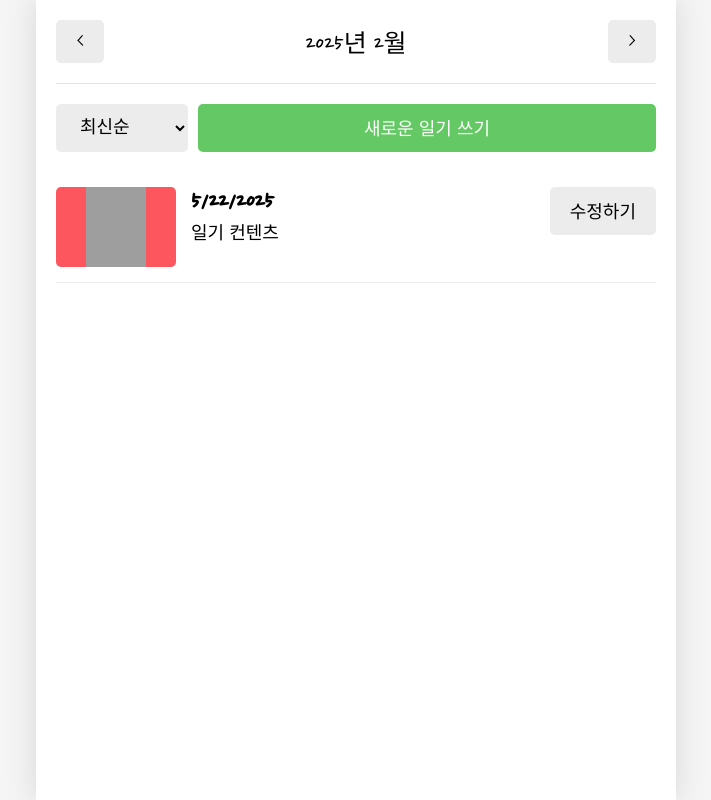
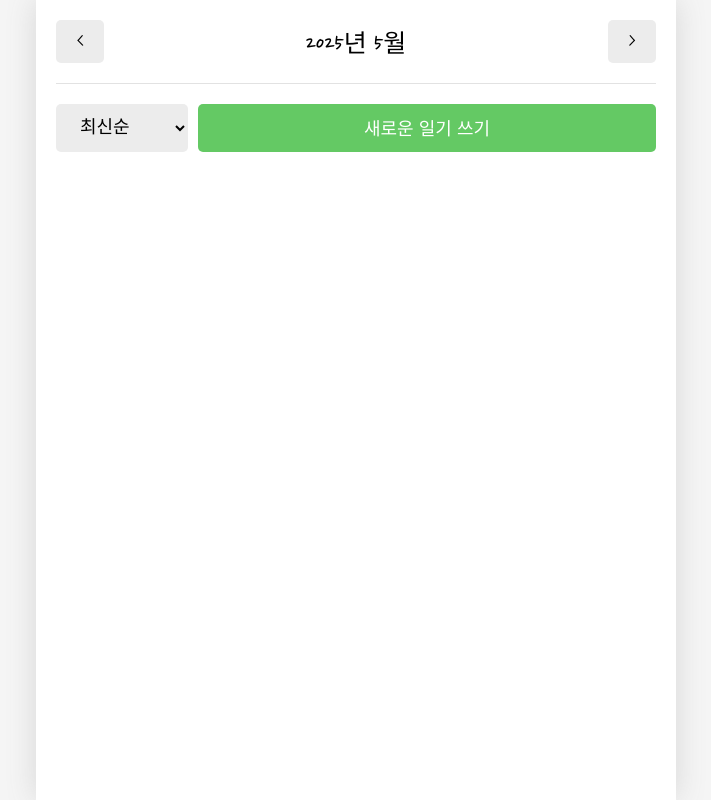
Before and after one commit to jjeankim/emotion-diary, a React (Create React App) app: page / in a window 1280 px wide. Shown: the whole page, without its empty margins (284-995 px from the left). Built offline with nearby package versions, Linux system fonts and the light colour scheme; grey boxes are pictures that could not be loaded; a web font is replaced by a local one.

Commit message:
Feat: Home page 기능 완료(페이지 이동,정렬)

```diff
--- a/src/App.js
+++ b/src/App.js
@@ -21,21 +21,27 @@
   }
 }
 
-const DiaryStateContext = createContext();
-const DiaryDispatchContext = createContext();
+export const DiaryStateContext = createContext();
+export const DiaryDispatchContext = createContext();
 
 const mockDate = [
   {
     id: 1,
-    createDate: new Date().getTime(),
+    createdDate: new Date("2025-02-19").getTime(),
     emotionId: 1,
     content: "1번 일기 내용",
   },
   {
     id: 2,
-    createDate: new Date().getTime(),
+    createdDate: new Date("2025-02-18").getTime(),
     emotionId: 2,
     content: "2번 일기 내용",
+  },
+  {
+    id: 3,
+    createdDate: new Date("2025-01-20").getTime(),
+    emotionId: 3,
+    content: "3번 일기 내용",
   },
 ];
 
@@ -43,11 +49,11 @@
   const [data, dispatch] = useReducer(reducer, mockDate);
   const idRef = useRef(3);
 
-  const onCreate = (createDate, emotionId, content) => {
+  const onCreate = (createdDate, emotionId, content) => {
     dispatch({
       type: "CREATE",
       data: {
-        createDate,
+        createdDate,
         emotionId,
         content,
         id: idRef.current++,
--- a/src/components/DiaryItem.jsx
+++ b/src/components/DiaryItem.jsx
@@ -1,20 +1,28 @@
+import { useNavigate } from "react-router-dom";
 import { getEmotionImage } from "../util/get-emotion-image";
 import Button from "./Button";
 import "./DiaryItem.css";
 
-const DiaryItem = () => {
-  const emotionId = 5;
+const DiaryItem = ({id, emotionId, content, createdDate}) => {
+
+  const nav = useNavigate()
+
   return (
     <div className="DiaryItem">
-      <div className={`img_section img_section_${emotionId}`}>
+      <div
+        onClick={() => nav(`/diary/${id}`)}
+        className={`img_section img_section_${emotionId}`}
+      >
         <img src={getEmotionImage(emotionId)} alt="" />
       </div>
-      <div className="info_section">
-        <div className="created_date">{new Date().toLocaleDateString()}</div>
-        <div className="content">일기 컨텐츠</div>
+      <div onClick={() => nav(`/diary/${id}`)} className="info_section">
+        <div className="created_date">
+          {new Date(createdDate).toLocaleDateString()}
+        </div>
+        <div className="content">{content}</div>
       </div>
       <div className="button_section">
-        <Button
+        <Button onClick={() => nav(`/edit/${id}`)}
           text="수정하기
         "
         />
--- a/src/components/DiaryList.jsx
+++ b/src/components/DiaryList.jsx
@@ -1,20 +1,49 @@
-import Button from "./Button"
+import { useNavigate } from "react-router-dom";
+import Button from "./Button";
 import DiaryItem from "./DiaryItem";
 import "./DiaryList.css";
+import { useState } from "react";
 
-const DiaryList = () => {
-  return <div className="DiaryList">
+const DiaryList = ({ data }) => {
+  const [sortType, setSortType] = useState("latest");
+
+  const onChangeSortType = (e) => {
+    setSortType(e.target.value);
+  };
+
+  const getSortedData = () => {
+    return data.toSorted((a, b) => {
+      if (sortType === "oldest") {
+        return Number(a.createdDate) - Number(b.createdDate);
+      } else {
+        return b.createdDate - a.createdDate;
+      }
+    });
+  };
+
+  const sortedData = getSortedData()
+  const nav = useNavigate();
+
+  return (
+    <div className="DiaryList">
       <div className="menu_bar">
-      <select>
+        <select onChange={onChangeSortType}>
           <option value={"latest"}>최신순</option>
           <option value={"oldest"}>오래된 순</option>
         </select>
-      <Button text={"새로운 일기 쓰기"} type={"POSITIVE"} />
+        <Button
+          onClick={() => nav("/new")}
+          text={"새로운 일기 쓰기"}
+          type={"POSITIVE"}
+        />
       </div>
       <div className="list_wrapper">
-      <DiaryItem />
+        {sortedData.map((item) => (
+          <DiaryItem key={item.id} {...item} />
+        ))}
       </div>
     </div>
-}
+  );
+};
 
-export default DiaryList
+export default DiaryList;
--- a/src/pages/Edit.jsx
+++ b/src/pages/Edit.jsx
@@ -3,7 +3,7 @@
 const Edit = () => {
   const params = useParams()
 
-  return <div>{params.id}번 일기입니다</div>
+  return <div>{params.id}번 수정 페이지입니다</div>
 }
 
 export default Edit;
--- a/src/pages/Home.jsx
+++ b/src/pages/Home.jsx
@@ -1,17 +1,54 @@
 import Header from "../components/Header";
 import Button from "../components/Button";
 import DiaryList from "../components/DiaryList";
+import { useContext, useState } from "react";
+import { DiaryStateContext } from "../App";
+
+const getMonthlyData = (pivotDate, data) => {
+  const biginTime = new Date(
+    pivotDate.getFullYear(),
+    pivotDate.getMonth(),
+    1,
+    0,
+    0,
+    0
+  ).getTime();
+  const endTime = new Date(
+    pivotDate.getFullYear(),
+    pivotDate.getMonth() + 1,
+    0,
+    23,
+    59,
+    59
+  ).getTime();
+  return data.filter(
+    (item) => biginTime <= item.createdDate && item.createdDate <= endTime
+  );
+};
 
 const Home = () => {
+  const data = useContext(DiaryStateContext);
+
+  const [pivotDate, setPivotDate] = useState(new Date());
+
+  const monthlyData = getMonthlyData(pivotDate,data)
+
+  const onIncreaseMonth = () => {
+    setPivotDate(new Date(pivotDate.getFullYear(), pivotDate.getMonth() + 1));
+  };
+
+  const onDecreaseMonth = () => {
+    setPivotDate(new Date(pivotDate.getFullYear(), pivotDate.getMonth() - 1));
+  };
+
   return (
     <div>
       <Header
-        title="2025년 2월"
-        leftChild={<Button text="<" />}
-        rightChild={<Button text=">" />}
+        title={`${pivotDate.getFullYear()}년 ${pivotDate.getMonth() + 1}월`}
+        leftChild={<Button onClick={onDecreaseMonth} text="<" />}
+        rightChild={<Button onClick={onIncreaseMonth} text=">" />}
       />
-      <DiaryList />
-
+      <DiaryList data={monthlyData} />
     </div>
   );
 };
```
Also changed, not shown: src/components/Header.jsx (+9 -7 lines). Lines whose indentation alone changed are shown as unchanged.
